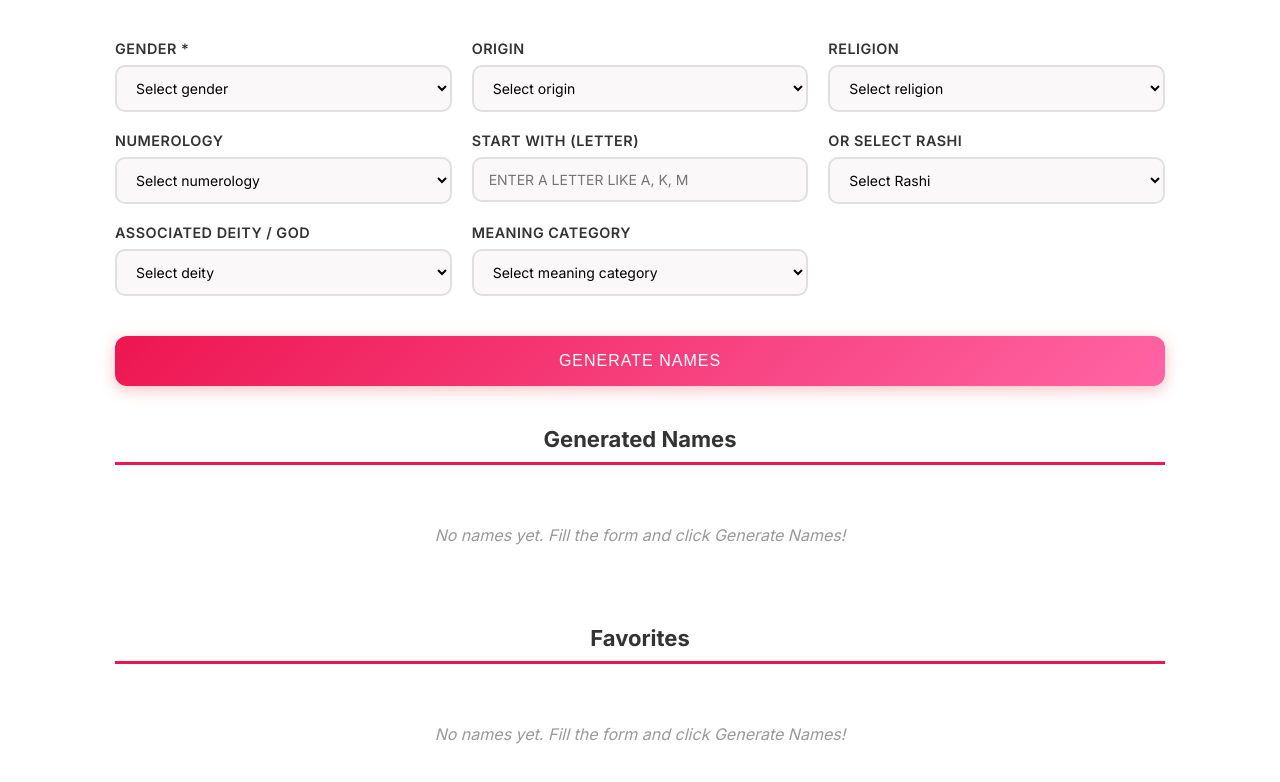
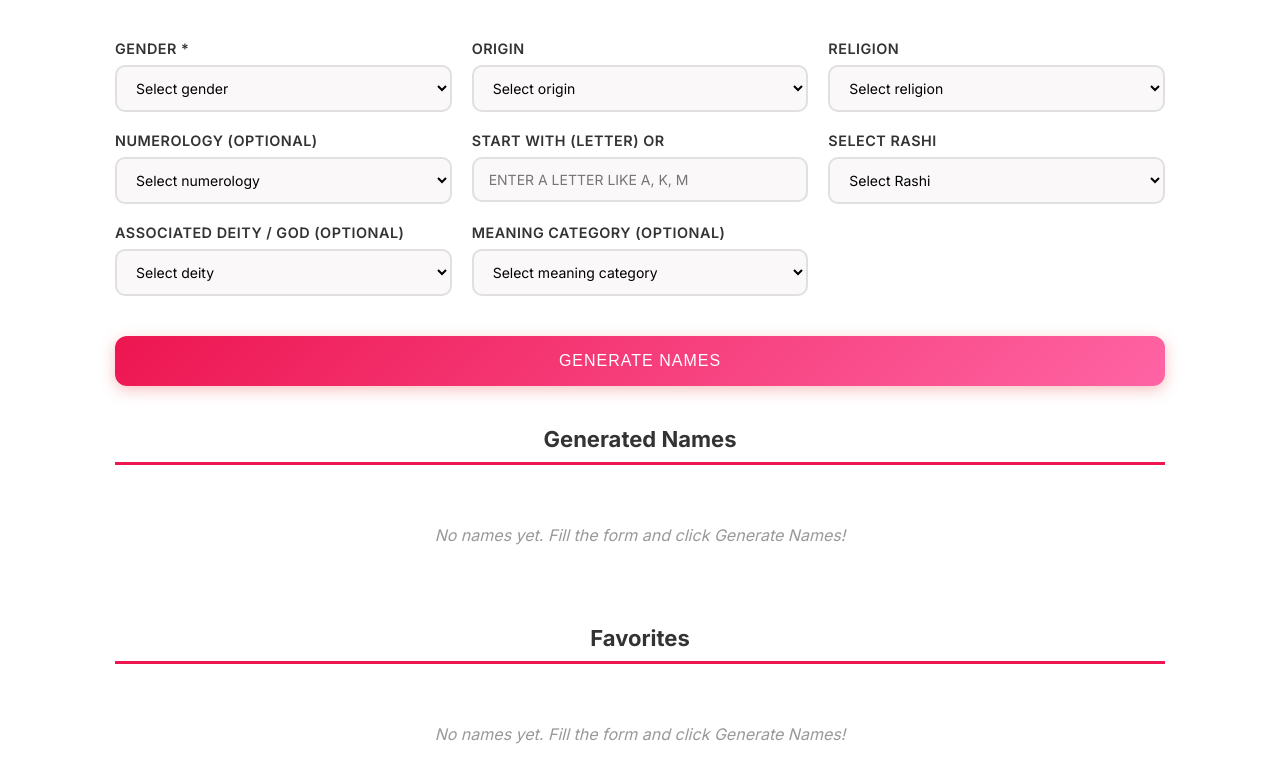
Before and after one commit to vvk-babyorgano/baby-name-generator, a website: page public/index.html in a window 1280 px wide. Drawn offline with nearby package versions, Linux system fonts and the light colour scheme; a script that the page names is missing.

Commit message:
Changed some words

```diff
--- a/public/index.html
+++ b/public/index.html
@@ -132,7 +132,7 @@
         </div>
 
         <div>
-          <label>Numerology</label>
+          <label>Numerology (Optional)</label>
           <select id="numerology">
             <option value="">Select numerology</option>
             <option value="1">1</option>
@@ -148,7 +148,7 @@
         </div>
 
         <div id="startWithContainer">
-          <label>Start With (letter)</label>
+          <label>Start With (letter) or</label>
           <input
             type="text"
             id="startWith"
@@ -159,7 +159,7 @@
         </div>
 
         <div id="rashiContainer">
-          <label>or Select Rashi</label>
+          <label>Select Rashi</label>
           <select id="rashi">
             <option value="">Select Rashi</option>
             <option value="Mesh (Aries)" data-letters="A, L, E, I, O">
@@ -202,7 +202,7 @@
         </div>
 
         <div>
-          <label>Associated Deity / God</label>
+          <label>Associated Deity / God (Optional)</label>
           <select id="deity">
             <option value="">Select deity</option>
             <option value="Lord Ganesha">Lord Ganesha</option>
@@ -276,7 +276,7 @@
         </div>
 
         <div>
-          <label>Meaning Category</label>
+          <label>Meaning Category (Optional)</label>
           <select id="meaningCategory">
             <option value="">Select meaning category</option>
 
```
